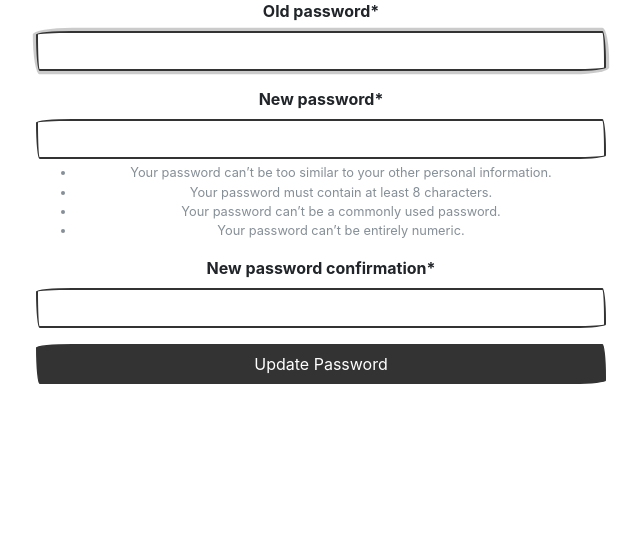
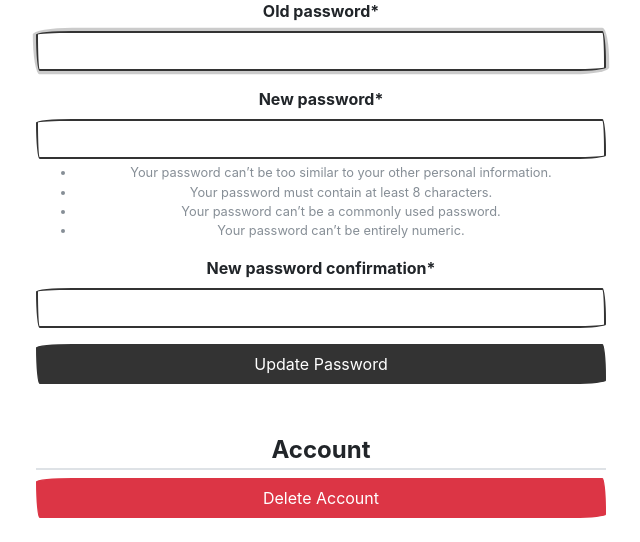
Before and after one commit to izznogooood/myfamilycart, a Django app: page /profile/ in a window 1280 px wide. Shown: the part 511-1053 px from the top of the page, without its empty margins (319-959 px from the left). Before the commit the page ends 895 px from the top, so only its background shows below. Run offline with Django 3.2, Linux system fonts and the light colour scheme; the visitor is signed in with stand-in values (Sample User, id 1); some libraries are stand-ins or nearby versions; some web fonts are replaced.

Commit message:
added user account deletion

```diff
--- a/myfamily/settings/dev.py
+++ b/myfamily/settings/dev.py
@@ -31,7 +31,7 @@ ALLOWED_HOSTS = ['*']
 # Application definition
 
 INSTALLED_APPS = [
-    # 'django.contrib.admin', # <-- Disabled for production
+    # 'django.contrib.admin',  # <-- Disabled for production
     'django.contrib.auth',
     'django.contrib.contenttypes',
     'django.contrib.sessions',
--- a/myfamily/urls.py
+++ b/myfamily/urls.py
@@ -22,6 +22,7 @@ from users import views as user_views
 urlpatterns = [
     # path('admin/', admin.site.urls), # <-- Disabled for production
     path('register/', user_views.register, name='register'),
+    path('delete-user/', user_views.del_user, name='delete-user'),
     path('profile/', user_views.profile, name='profile'),
     path('about/', user_views.about, name='about'),
     path('top50/', user_views.top50, name='top50'),
--- a/users/templates/users/profile.html
+++ b/users/templates/users/profile.html
@@ -15,5 +15,37 @@
             {{ p_form|crispy }}
             <input class="btn btn-primary btn-block" type="submit" value="Update Password">
         </form>
+
+        <legend class="border-bottom mt-5">Account</legend>
+        <button type="button" class="btn btn-danger btn-block mb-4" data-toggle="modal" data-target="#exampleModal">
+            Delete Account
+        </button>
+
+        <!-- Modal -->
+        <div class="modal fade" id="exampleModal" tabindex="-1" role="dialog" aria-labelledby="exampleModalLabel" aria-hidden="true">
+          <div class="modal-dialog" role="document">
+            <div class="modal-content">
+              <div class="modal-header danger">
+                <legend class="modal-title" id="exampleModalLabel">Delete User Account</legend>
+                <button type="button" class="close" data-dismiss="modal" aria-label="Close">
+                  <span aria-hidden="true">X</span>
+                </button>
+              </div>
+              <div class="modal-body">
+                  Deleting your user account will delete all your carts, items and statistics.
+                  <br>
+                  It can not be undone!
+                  <br>
+                  <span class="display-4">Are you sure?</span>
+              </div>
+              <div class="modal-footer">
+                <button type="button" class="btn btn-primary" data-dismiss="modal">Close</button>
+                  <a href="{% url 'delete-user' %}">
+                      <button id="reset-items" type="button" class="btn btn-danger">Delete</button>
+                  </a>
+              </div>
+            </div>
+          </div>
+        </div>
     </div>
 {% endblock content %}
--- a/users/views.py
+++ b/users/views.py
@@ -3,8 +3,11 @@ from django.contrib import messages
 from django.contrib.auth.decorators import login_required
 from django.contrib.auth import update_session_auth_hash
 from django.contrib.auth.forms import PasswordChangeForm
+from django.contrib import auth
 
+from django.contrib.auth.models import User
 from .models import Word
+
 from .forms import RegisterForm, UpdateUserForm
 
 
@@ -45,6 +48,18 @@ def profile(request):
 
 
 @login_required
+def del_user(request):
+    user = User(id=request.user.id)
+    user.delete()
+
+    auth.logout(request)
+
+    messages.success(request, 'Your account has been deleted!')
+
+    return redirect('login')
+
+
+@login_required
 def top50(request):
     return render(request, 'users/top50.html')
 
```
Also changed, not shown: README.md.
